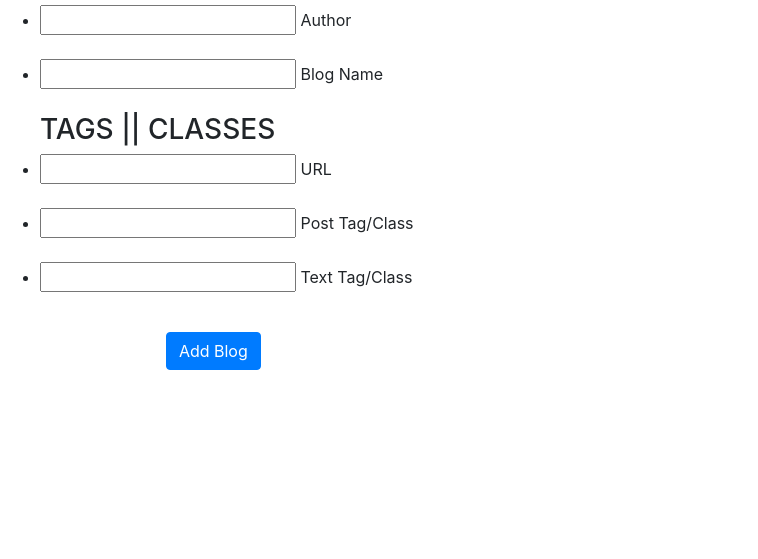
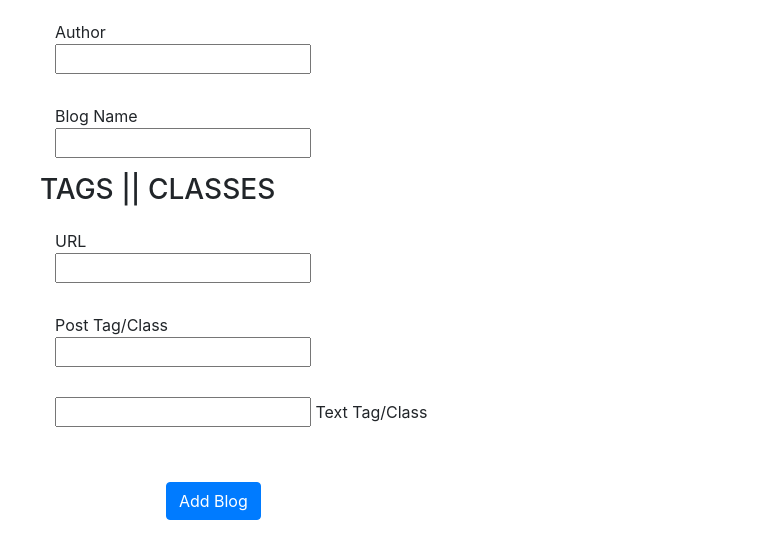
Before and after one commit to legalcodes/TGEyes, a website: page client/index.html at #!/addBlog in a window 1280 px wide. Shown: the part 139-698 px from the top of the page, without its empty margins (0-758 px from the left). Drawn offline with nearby package versions, Linux system fonts and the light colour scheme; some packages are replaced by stand-ins of ours; no server answers.

Commit message:
Removed bullet points from list items and added padding to list items.

```diff
--- a/client/addBlog.html
+++ b/client/addBlog.html
@@ -7,11 +7,11 @@
 
     <form id="blogForm">
       <ul>
-        <li><input ng-model="blog.author"></input> Author</li><br>
-        <li><input ng-model="blog.name"></input> Blog Name</li><br>
+        <li><div>Author</div><div><input ng-model="blog.author"></input></div></li>
+        <li><div>Blog Name</div><div><input ng-model="blog.name"></input></div></li>
           <h3>TAGS || CLASSES</h3>
-        <li><input ng-model="blog.url"></input> URL</li><br>
-        <li><input ng-model="tags.post"></input> Post Tag/Class</li><br>
+        <li><div>URL</div><div><input ng-model="blog.url"></input></div></li>
+        <li><div>Post Tag/Class</div><div><input ng-model="tags.post"></input></div></li>
         <li><input ng-model="tags.text"></input> Text Tag/Class</li><br>
       </ul>
     </form>
--- a/client/index.html
+++ b/client/index.html
@@ -10,6 +10,15 @@
   <script type="text/javascript" src="subtitle.js"></script>
   <script src="//angular-ui.github.io/ui-router/release/angular-ui-router.js"></script>
   <link src="style.css"></script>
+  <style>
+      ul {
+        list-style-type: none;
+      }
+      li {
+        padding: 15px;
+      }
+
+  </style>
 </head>
 
 <body ng-app="TGEyes">
```
